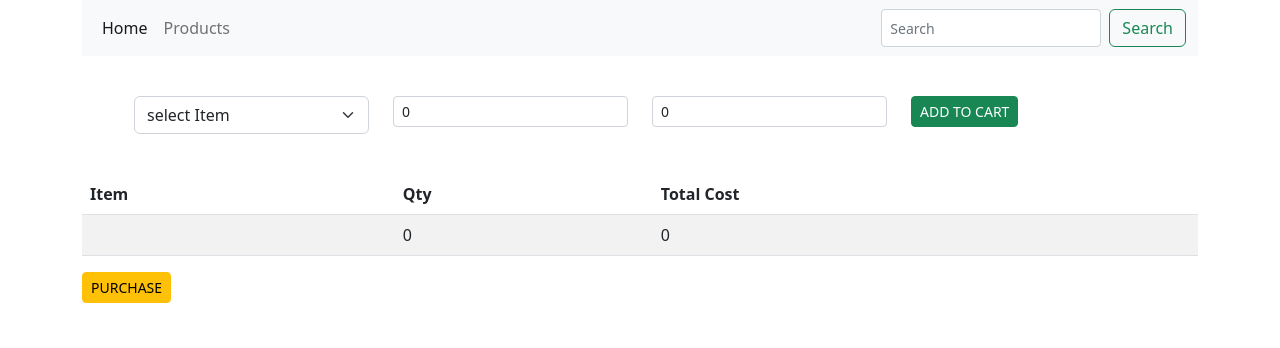
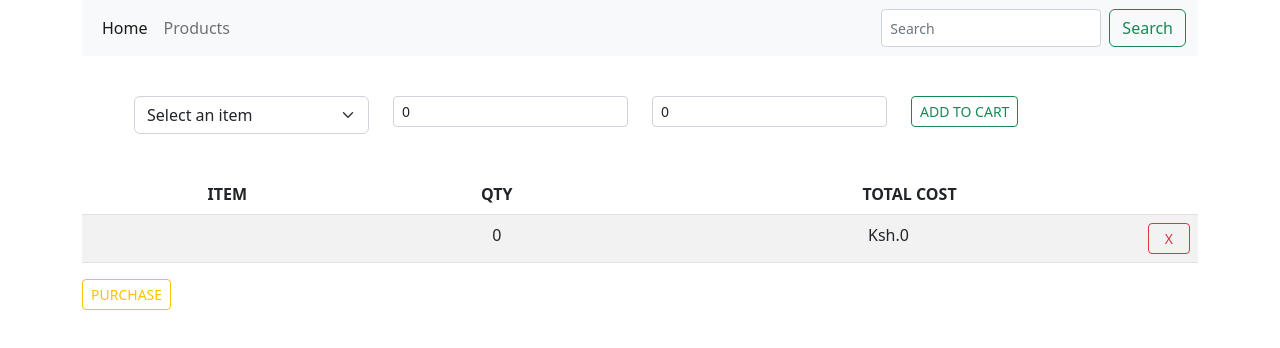
Before and after one commit to SamTomashi/SDFT03-C-Bank-ofFlatIron-Practise, a React (Create React App) app: page /home in a window 1280 px wide. Both pictures are taken after a click on the button "ADD TO CART". Shown: the top 348 px of the page. Built offline with nearby package versions, Linux system fonts and the light colour scheme.

Commit message:
add remove button

```diff
--- a/src/components/commons/Form.jsx
+++ b/src/components/commons/Form.jsx
@@ -23,7 +23,7 @@
         <form className="row p-3 m-4" onSubmit={handleSubmit}>
             <div className="col-3">
                 <select name="item" onChange={handleOnChange} value={formData.item} className="form-select form-control form-control-sm" aria-label="Default select example">
-                    <option selected>select Item</option>
+                    <option defaultValue="">Select an item</option>
                     <option value="Item 1">item 1</option>
                     <option value="Item 2">item 2</option>
                     <option value="Item 3">item 3</option>
@@ -37,7 +37,7 @@
             </div>
 
             <div className="col-3">
-                <button className="btn btn-sm btn-success btn-block text-uppercase" type="submit">Add To Cart</button>
+                <button className="btn btn-sm btn-outline-success btn-block text-uppercase" type="submit">Add To Cart</button>
             </div>
         </form>
     )
--- a/src/components/commons/Table.jsx
+++ b/src/components/commons/Table.jsx
@@ -2,22 +2,29 @@
 
     return (
         <>
-            <table className="table table-striped table-hover">
+            <table className="text-center table table-striped table-hover">
                 <thead>
-                    <tr>
+                    <tr className="text-uppercase">
                         <th>Item</th>
                         <th>Qty</th>
                         <th>Total Cost</th>
+                        {/* <th></th> */}
                     </tr>
                 </thead>
                 <tbody>
                     {
                         list.map((item, index)=>{
                             return(
-                                <tr key={index}>
+                                <tr key={index} >
                                     <td>{item.item}</td>
                                     <td>{item.qty}</td>
-                                    <td>{item.price * item.qty}</td>
+                                    {/* <td>{item.price * item.qty}</td> */}
+                                    <td>
+                                    Ksh.{item.price * item.qty}
+                                        <button className="float-md-end btn btn-sm btn-outline-danger px-3">
+                                            X
+                                        </button>
+                                    </td>
                                 </tr>
                             )
                         })
@@ -25,7 +32,7 @@
                 </tbody>
             </table>
             <div>
-                <button className="text-uppercase btn btn-sm btn-warning">Purchase</button>
+                <button className="text-uppercase btn btn-sm btn-outline-warning">Purchase</button>
             </div>
         </>
     )
```
